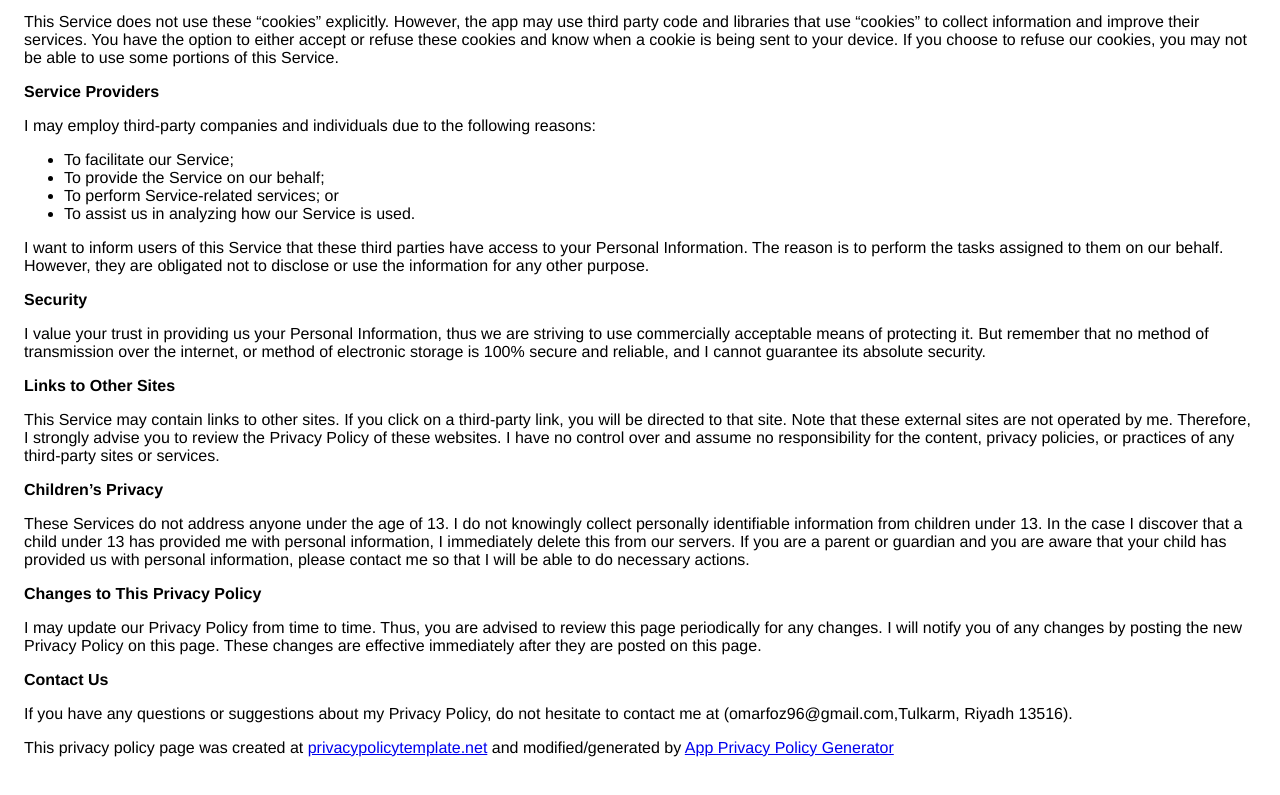
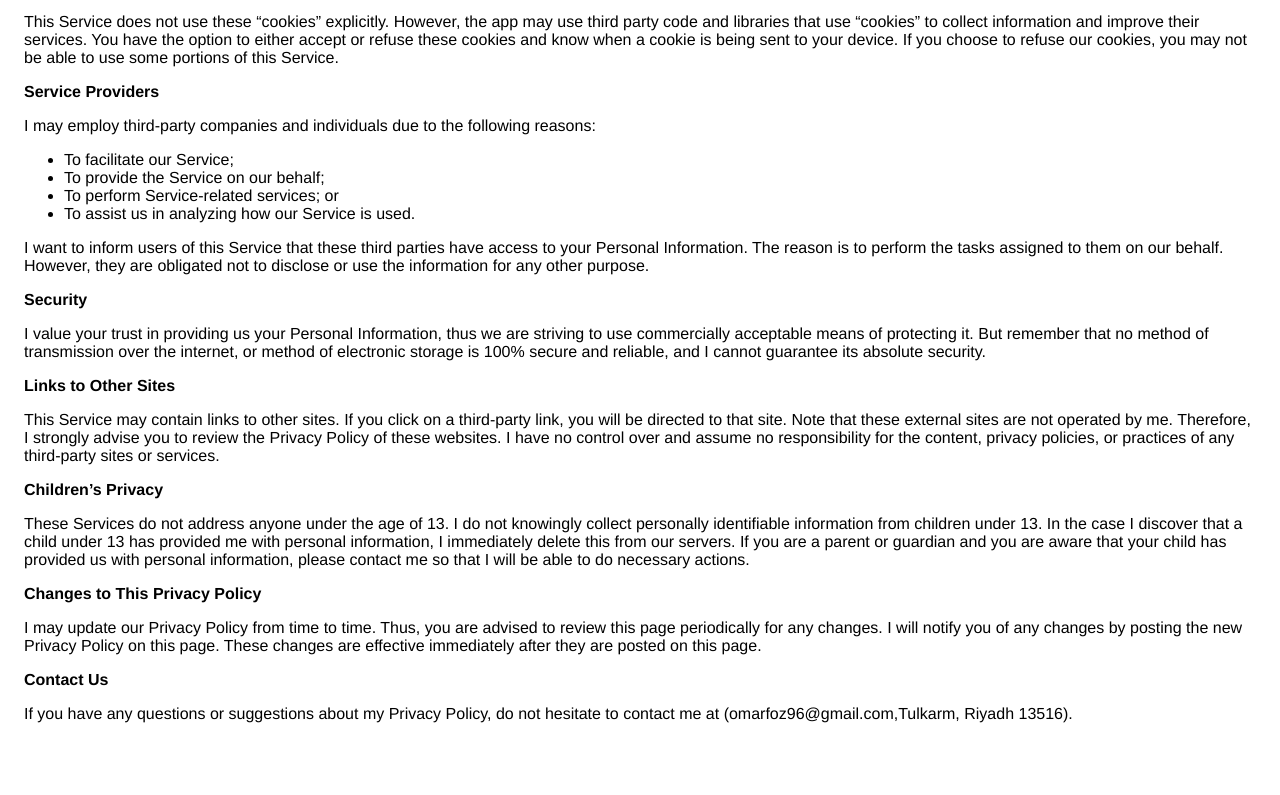
Before and after one commit to omarfoz/privacy-elhaq, a plain HTML site: page privacy_policy.html in a window 1280 px wide. Shown: the part 577-1372 px from the top of the page. After the commit the page ends 1340 px from the top, so only its background shows below. Drawn offline with Linux system fonts and the light colour scheme.

Commit message:
Update privacy_policy.html

```diff
--- a/privacy_policy.html
+++ b/privacy_policy.html
@@ -113,10 +113,6 @@
                     If you have any questions or suggestions about
                     my Privacy Policy, do not hesitate to contact
                     me at (omarfoz96@gmail.com,Tulkarm, Riyadh 13516).
-                  </p> <p>
-                    This privacy policy page was created at
-                    <a href="https://privacypolicytemplate.net" target="_blank">privacypolicytemplate.net</a>
-                    and modified/generated by
-                    <a href="https://app-privacy-policy-generator.firebaseapp.com/" target="_blank">App Privacy Policy Generator</a></p>
+
     </body>
     </html>
```
